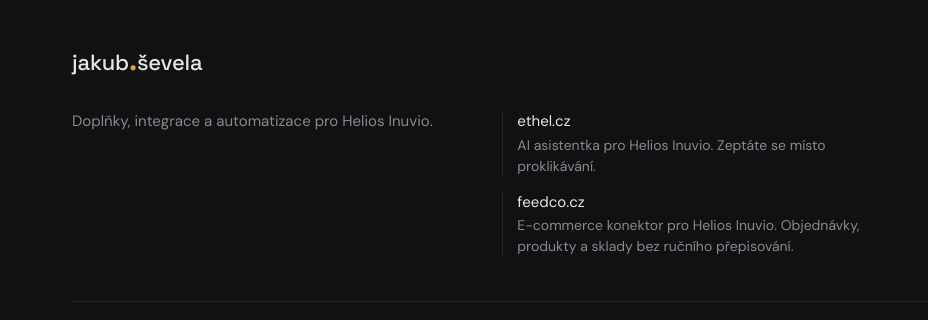
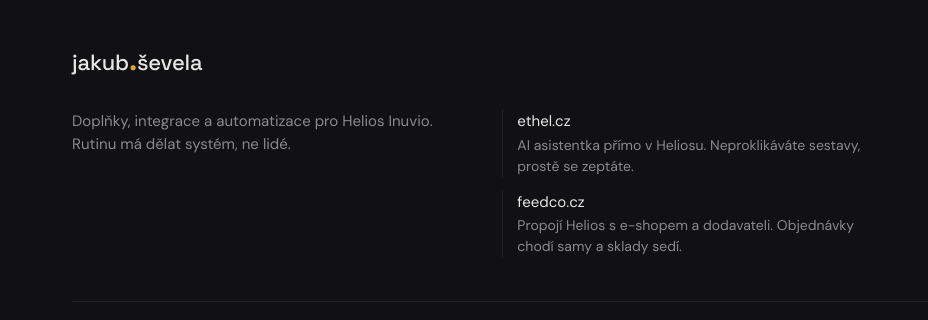
Before and after one commit to sevela/jakubsevela-web, a website: page index.html in a window 1280 px wide. Shown: the part 5404-5724 px from the top of the page, 0-928 px from the left. Drawn offline with Linux system fonts and the light colour scheme.

Commit message:
Oživit texty v patičce
Tagline dostala druhou větu s postojem (Rutinu má dělat systém, ne lidé),
popisky produktů přepsány z výčtů na věty s obsahem: Ethel — neproklikáváte
sestavy, prostě se zeptáte; Feedco — objednávky chodí samy a sklady sedí.
Plné jméno Helios Inuvio zůstává jen v tagline, v popiscích stačí Helios.

```diff
--- a/index.html
+++ b/index.html
@@ -612,16 +612,16 @@ footer { padding: 56px 0 64px; border-top: 1px solid var(--border); background:
     </div>
 
     <div class="ft-top">
-      <p class="ft-tagline">Doplňky, integrace a automatizace pro Helios&nbsp;Inuvio.</p>
+      <p class="ft-tagline">Doplňky, integrace a automatizace pro Helios&nbsp;Inuvio. Rutinu má dělat systém, ne&nbsp;lidé.</p>
 
       <nav class="ft-col" aria-label="Související weby">
         <a href="https://ethel.cz">
           <span class="ft-name">ethel.cz</span>
-          <span class="ft-desc">AI asistentka pro Helios&nbsp;Inuvio. Zeptáte se místo proklikávání.</span>
+          <span class="ft-desc">AI asistentka přímo v&nbsp;Heliosu. Neproklikáváte sestavy, prostě se zeptáte.</span>
         </a>
         <a href="https://feedco.cz">
           <span class="ft-name">feedco.cz</span>
-          <span class="ft-desc">E-commerce konektor pro Helios&nbsp;Inuvio. Objednávky, produkty a sklady bez ručního přepisování.</span>
+          <span class="ft-desc">Propojí Helios s&nbsp;e-shopem a dodavateli. Objednávky chodí samy a sklady sedí.</span>
         </a>
       </nav>
 
```
